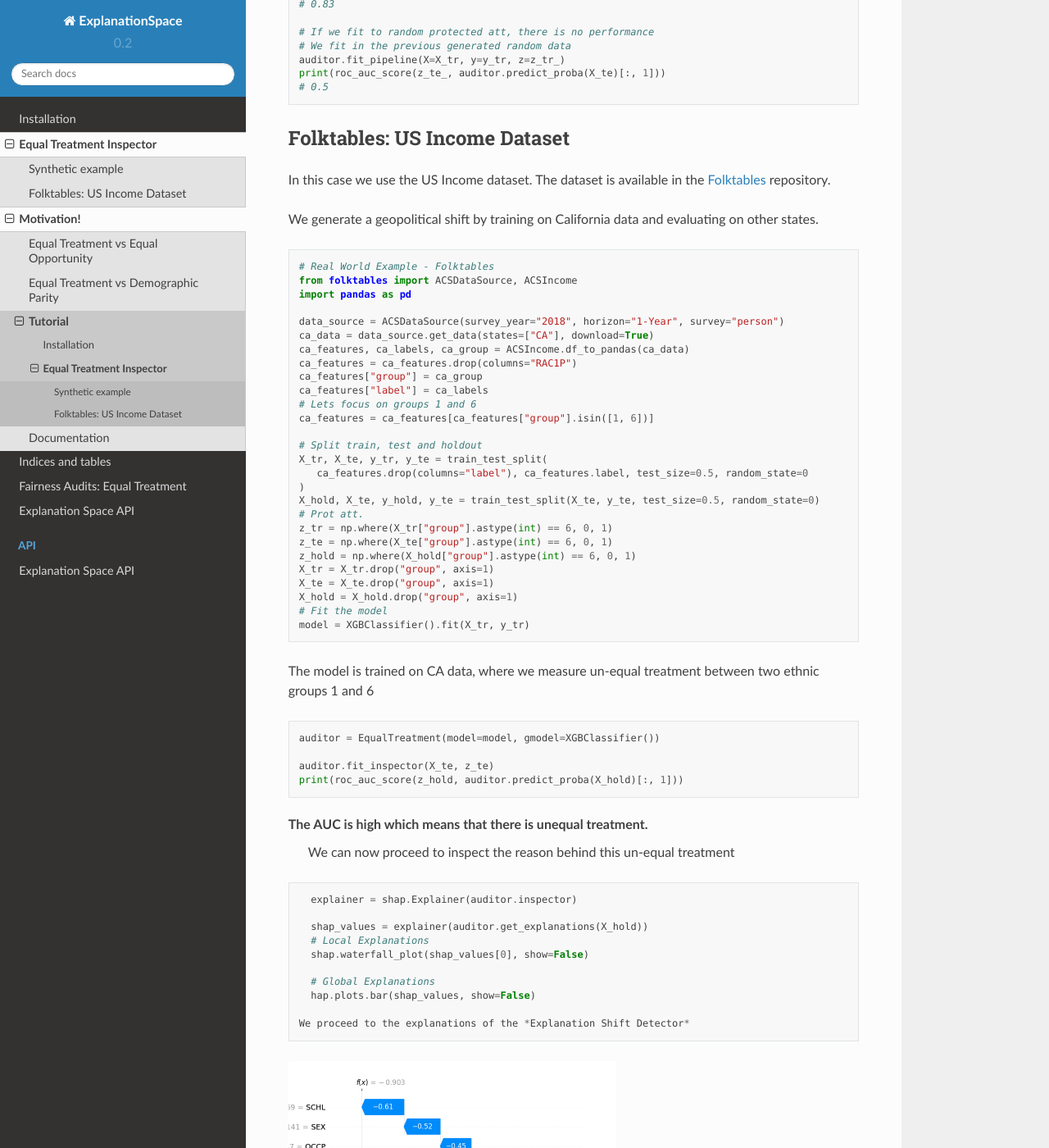
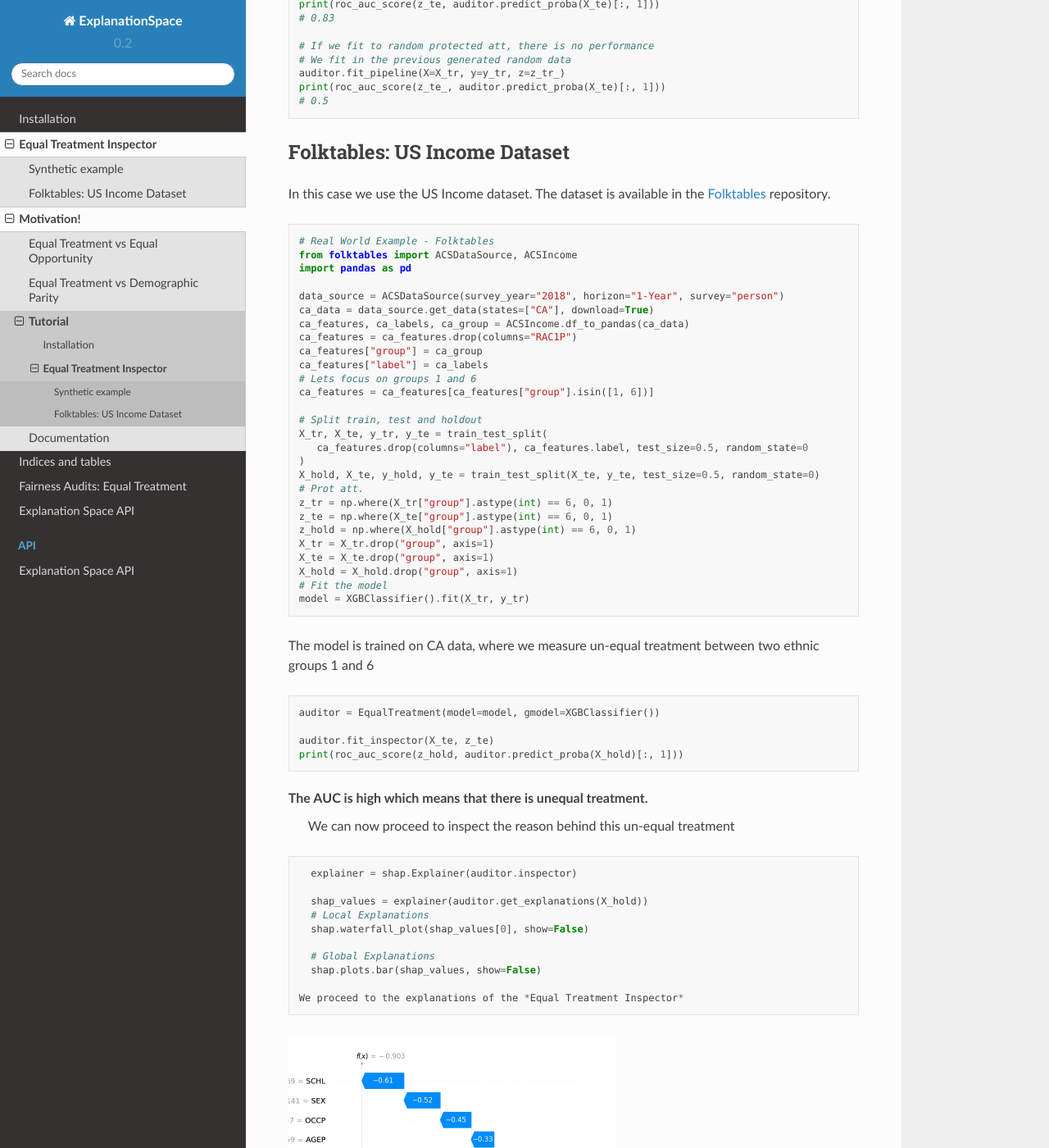
Before and after one commit to cmougan/explanationspace, a Sphinx documentation site: the page built from docs/source/auditTutorial.rst, in a window 1280 px wide and 1400 px high, scrolled down 1886 px. Shown: the whole window at 82% size. Built offline with Sphinx 7.4.7 and the Read the Docs theme 2.0.0, drawn with Linux system fonts in a browser that asks for light colours.

Commit message:
remove ESD

```diff
--- a/docs/source/auditTutorial.rst
+++ b/docs/source/auditTutorial.rst
@@ -43,6 +43,7 @@ Importing libraries
    from sklearn.metrics import roc_auc_score
    import pandas as pd
    import numpy as np
+   import shap
    import random
    import matplotlib.pyplot as plt
    random.seed(0)
@@ -111,7 +112,7 @@ Folktables: US Income Dataset
 In this case we use the US Income dataset.
 The dataset is available in the `Folktables <https://github.com/socialfoundations/folktables>`_ repository.
 
-We generate a geopolitical shift by training on California data and evaluating on other states.
+
 
 .. code:: python
 
@@ -166,9 +167,9 @@ The AUC is high which means that there is unequal treatment.
    shap.waterfall_plot(shap_values[0], show=False)
 
    # Global Explanations
-   hap.plots.bar(shap_values, show=False)
+   shap.plots.bar(shap_values, show=False)
 
- We proceed to the explanations of the *Explanation Shift Detector*
+ We proceed to the explanations of the *Equal Treatment Inspector*
 
 .. image:: images/folksShapLocal.png
   :width: 400
```
